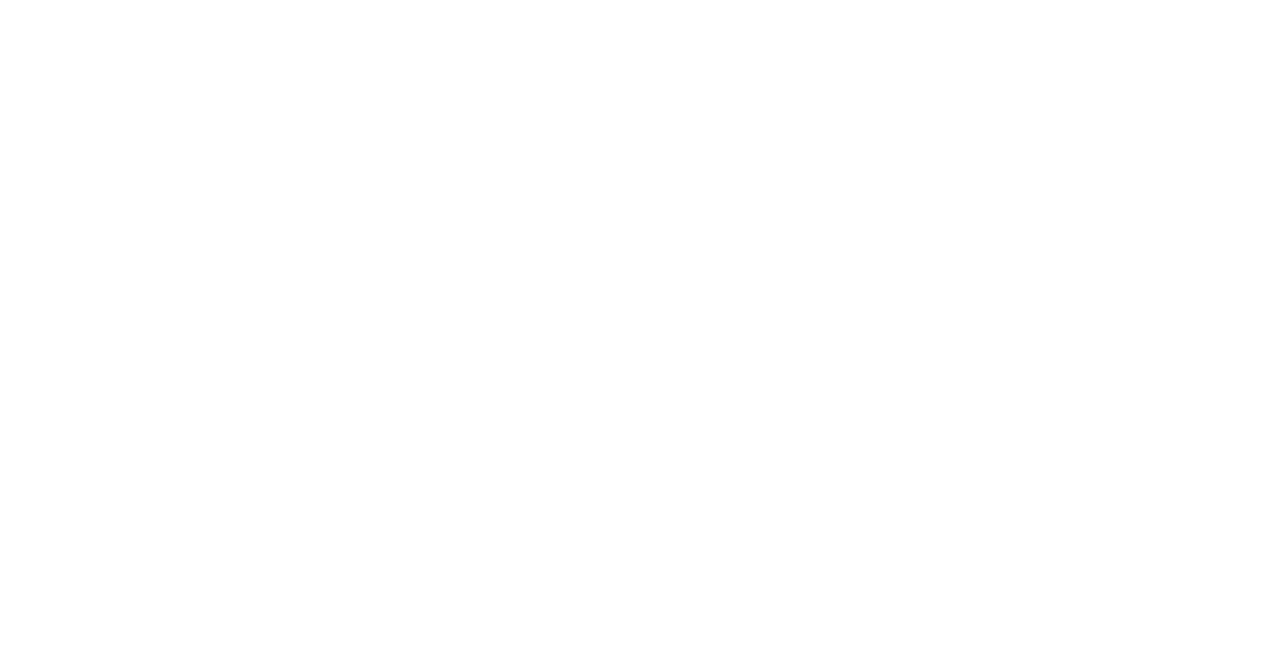
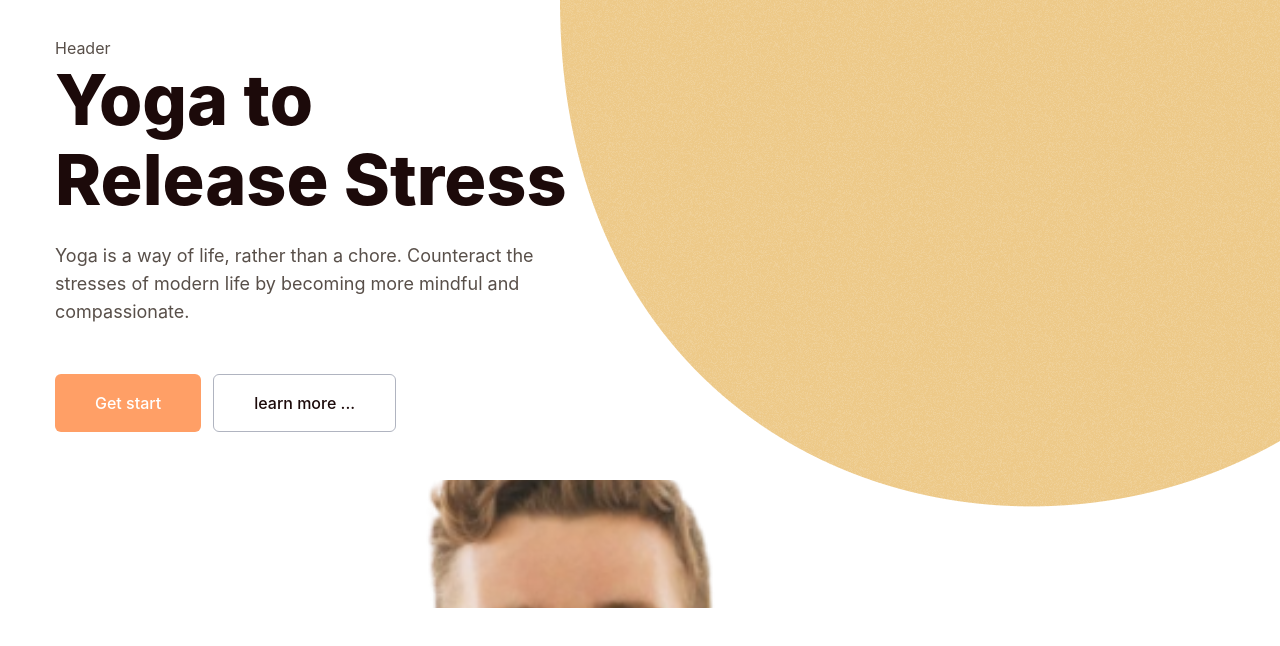
Before and after one commit to Mohsen-Yavari/youga-react-animation, a React (Create React App) app: page / in a window 1280 px wide. Shown: the top 646 px of the page. Built offline with nearby package versions, Linux system fonts and the light colour scheme.

Commit message:
used Parallax for image

```diff
--- a/package.json
+++ b/package.json
@@ -8,6 +8,7 @@
     "@testing-library/user-event": "^13.5.0",
     "react": "^18.2.0",
     "react-dom": "^18.2.0",
+    "react-parallax": "^3.5.1",
     "react-scripts": "5.0.1",
     "web-vitals": "^2.1.4"
   },
--- a/src/App.js
+++ b/src/App.js
@@ -1,9 +1,9 @@
-
+import Hero from './components/Hero';
 
 function App() {
   return (
-    <div>
-
+    <div className="overflow-hidden">
+      <Hero />
     </div>
   );
 }
--- /dev/null
+++ b/src/components/Header.js
@@ -0,0 +1,9 @@
+import React from 'react'
+
+const Header = () => {
+  return (
+    <div>Header</div>
+  )
+}
+
+export default Header
--- /dev/null
+++ b/src/components/Hero.js
@@ -0,0 +1,60 @@
+import React from 'react';
+
+// import parallax
+import {Parallax} from "react-parallax";
+
+//import img
+import Image from "../assets/img/hero/guy.png";
+
+
+// import components
+import Header from "./Header";
+
+const Hero = () => {
+  return (
+  <section className="min-h-[618px] lg:m-h-[815px]
+  pt-9 lg:bg-circle lg:bg-no-repeat lg:bg-right-top">
+    <div className="container mx-auto">
+        {/* header */}
+        <Header />
+        <div>
+            <div>
+                <h1 className="h1 mb-3 lg:mb-[22px]">
+                Yoga to <br /> Release Stress
+                </h1>
+                <p className="mb-6 lg:mb-12 max-w-[480px]
+                lg:text-lg">
+                Yoga is a way of life, rather than a chore. Counteract the
+              stresses of modern life by becoming more mindful and
+              compassionate.
+                </p >
+                {/* btn group */}
+                <div className="mb-12 space-x-3">
+                    <button className="btn btn-sm lg:btn-lg btn-orange">Get start</button>
+                    <button className="btn btn-sm lg:btn-lg text-heading
+                    bg-transparent border border-stroke-1 px-4 hover:bg-stroke-3
+                    transation"> learn more ...</button>
+                </div>
+            </div>
+            {/* img */}
+            <Parallax
+                  className='w-full h-full p-28 lg:p-16'
+                  bgImage={Image}
+                  bgImageAlt='guy'
+                  strength={200}
+                ></Parallax>
+            <div>
+                <div>
+                    <div>
+
+                    </div>
+                </div>
+            </div>
+        </div>
+
+    </div>
+  </section>
+  )
+}
+
+export default Hero
--- a/src/index.css
+++ b/src/index.css
@@ -1,3 +1,53 @@
 @tailwind base;
 @tailwind components;
 @tailwind utilities;
+
+@layer base {
+    body {
+      @apply font-primary text-paragraph;
+    }
+    a {
+      @apply hover:text-orange transition;
+    }
+    h1,
+    h2,
+    h3,
+    h4,
+    h5,
+    h6 {
+      @apply text-heading;
+    }
+    .h1 {
+      @apply text-[36px] leading-[46px] lg:text-[70px] lg:leading-[80px] font-extrabold;
+    }
+    .h2 {
+      @apply text-[26px] leading-[36px] lg:text-[50px] lg:leading-[60px] font-bold;
+    }
+    .h3 {
+      @apply text-[18px] leading-[28px] lg:text-[34px] lg:leading-[44px] font-semibold;
+    }
+    .section-sm {
+      @apply py-[70px];
+    }
+    .section-lg {
+      @apply py-[150px];
+    }
+    .btn {
+      @apply font-medium rounded text-base bg-shape;
+    }
+    .btn-sm {
+      @apply h-[48px] px-[25px];
+    }
+    .btn-md {
+      @apply h-[50px] px-[16px];
+    }
+    .btn-lg {
+      @apply h-[58px] rounded-md px-[40px];
+    }
+    .btn-orange {
+      @apply bg-orange text-white hover:bg-orange-hover transition;
+    }
+    .form-control {
+      @apply h-[58px] border border-stroke-2 rounded pl-6 placeholder:text-paragraph text-paragraph outline-none;
+    }
+  }
```
Also changed, not shown: 1 other file (tests, documents, lock files or other folders).
